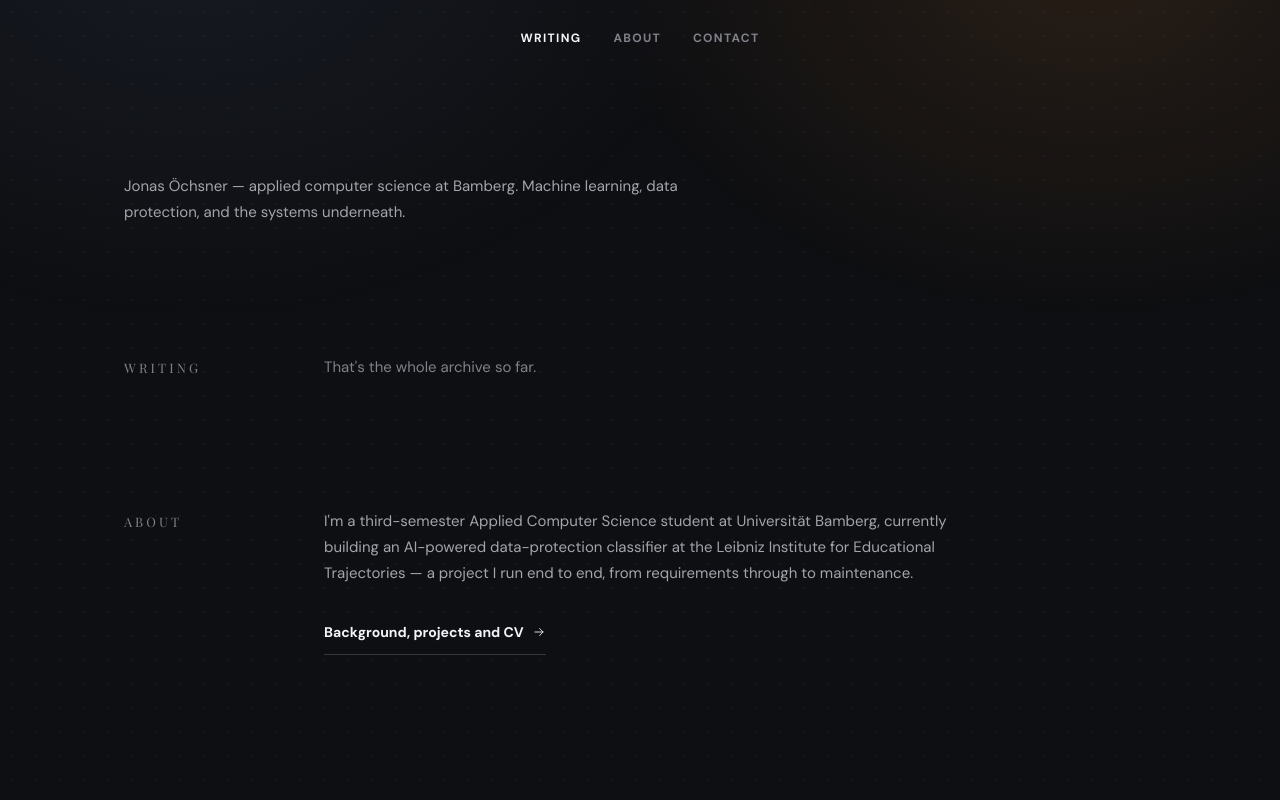
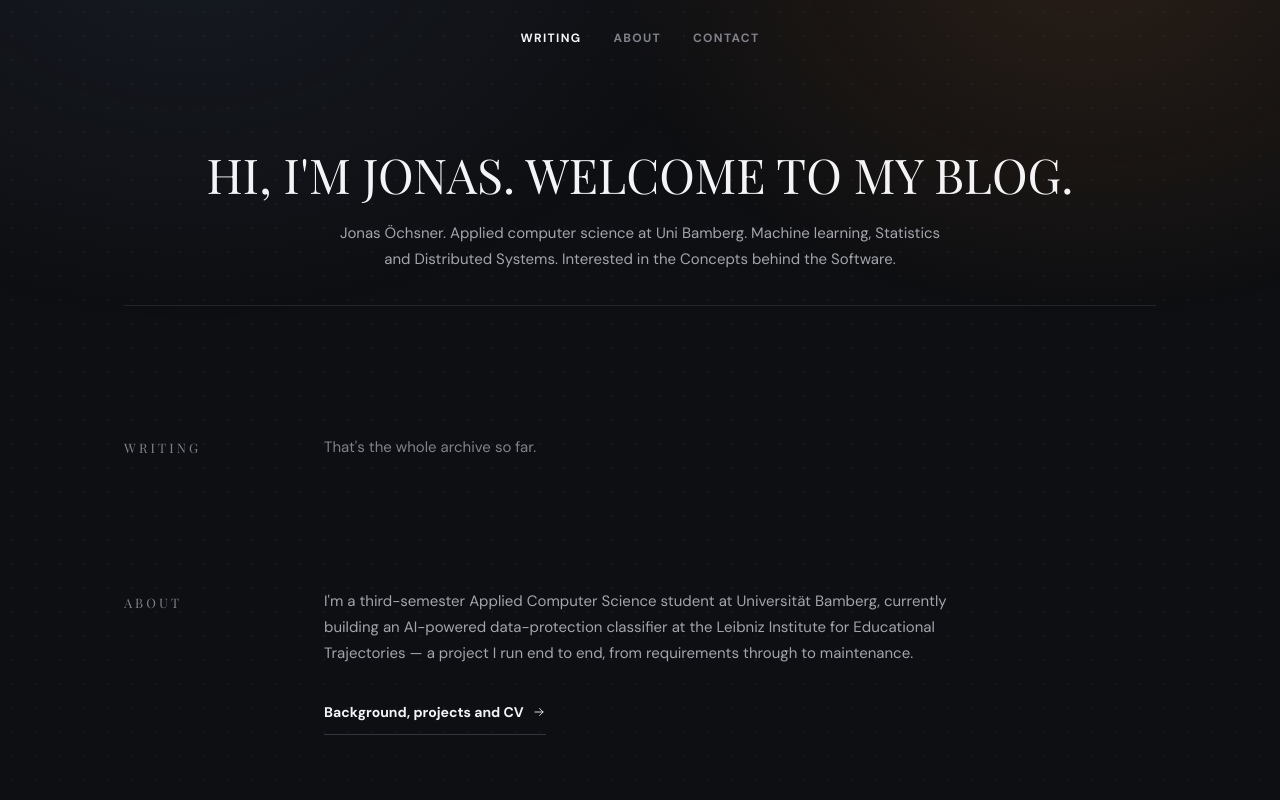
Before and after one commit to JonasOech/oechsner.dev, a SvelteKit app: page / in a window 1280 px wide. Shown: the top 800 px of the page. Built offline with nearby package versions, Linux system fonts and the light colour scheme.

Commit message:
Title on landing page

```diff
--- a/src/lib/data/site.ts
+++ b/src/lib/data/site.ts
@@ -10,14 +10,9 @@ export const site = {
 	name: 'Jonas Öchsner',
 	shortName: 'oechsner.dev',
 	url: 'https://oechsner.dev',
-	/** Used as the page heading on /about. */
-	eyebrow: "Hi, I'm Jonas.",
-	/**
-	 * The site leads with the writing, not the author. This is the only self-description
-	 * above the fold on the home page — keep it to one line.
-	 */
+	intro: "Hi, I'm Jonas. Welcome to my Blog.",
 	byline:
-		'Jonas Öchsner — applied computer science at Bamberg. Machine learning, data protection, and the systems underneath.',
+		'Jonas Öchsner. Applied computer science at Uni Bamberg. Machine learning, Statistics and Distributed Systems. Interested in the Concepts behind the Software.',
 	role: 'B.Sc. Applied Computer Science, Universität Bamberg',
 	description:
 		'Applied computer science student in Bamberg, building machine-learning and data-protection systems. Writing about ML, distributed systems and the software behind them.',
--- a/src/routes/+page.svelte
+++ b/src/routes/+page.svelte
@@ -29,15 +29,22 @@
 <Seo title={site.name} />
 
 <div class="container">
-	<p class="byline enter" style="--i: 0">{site.byline}</p>
+	<!-- Greeting and byline are one unit: tight internally, ruled off from the lead
+	     below. Previously they sat 6rem apart with only 2rem before the post, so the
+	     byline read as the post's standfirst rather than as the author line. -->
+
+	<header class="intro enter" style="--i: 0">
+		<h3 class="intro__greeting">{site.intro}</h3>
+		<p class="intro__byline">{site.byline}</p>
+	</header>
 
 	{#if lead}
 		<article class="lead">
-			<p class="lead__eyebrow enter" style="--i: 1">Latest</p>
+			<p class="lead__eyebrow enter" style="--i: 1">Latest Blog Post</p>
 
-			<h1 class="hero-title lead__title enter" style="--i: 2">
+			<h2 class="hero-title lead__title enter" style="--i: 2">
 				<a class="lead__link" href="/blog/{lead.slug}">{lead.title}</a>
-			</h1>
+			</h2>
 
 			{#if lead.summary}
 				<p class="lead__summary enter" style="--i: 3">{lead.summary}</p>
@@ -131,10 +138,39 @@
 </div>
 
 <style>
-	.byline {
-		max-width: 54ch;
-		padding-top: var(--s-9);
+	/* The breathing room now sits above the pair rather than between them, and a rule
+	   closes the block off from the lead post. */
+	.intro {
+		display: block;
+		padding-top: var(--s-8);
+		padding-bottom: var(--s-6);
+		border-bottom: 1px solid var(--line);
+		text-align: center;
+	}
+
+	/* Keeps the letterspaced serif of `.eyebrow`, but at full ink instead of
+	   --text-secondary. Contrast, not size, is what lifts it: §11 reserves the
+	   largest type on the page for the writing, never a greeting. */
+	.intro__greeting {
+		font-family: var(--font-display);
+		font-size: 3rem;
+		font-weight: 400;
+		line-height: 1.4;
+		/* letter-spacing: 0.24em; */
+		text-transform: uppercase;
+		color: var(--text);
+		margin: 0 0 var(--s-3);
+		text-align: center;
+	}
+
+	/* Still the single line of 15px body copy §11 specifies for the author. */
+	.intro__byline {
+		display: block;
+		width: 60%;
+		max-width: none;
+		margin: 0 auto;
 		color: var(--text-secondary);
+		text-align: center;
 	}
 
 	/* Two columns: the writing on the left, the cover beside it. Explicit areas rather
@@ -152,7 +188,9 @@
 		column-gap: var(--s-7);
 		row-gap: var(--s-4);
 		align-items: start;
-		padding-top: var(--s-6);
+		/* Wider than the intro's own bottom padding, so the rule reads as belonging to
+		   the block above it and the post clearly starts a new zone. */
+		padding-top: var(--s-7);
 	}
 
 	/* The lead title inherits the display face and the one permitted text treatment from
@@ -342,8 +380,14 @@
 	}
 
 	@media (max-width: 767px) {
-		.byline {
+		.intro {
 			padding-top: var(--s-6);
+			padding-bottom: var(--s-5);
+		}
+		.intro__greeting {
+			/* The tracking costs a lot of width at 390px; ease it off rather than wrap. */
+			font-size: 2.9375rem;
+			letter-spacing: 0.18em;
 		}
 		/* Stack, with the cover sitting between the meta line and the CTA. */
 		.lead {
```
